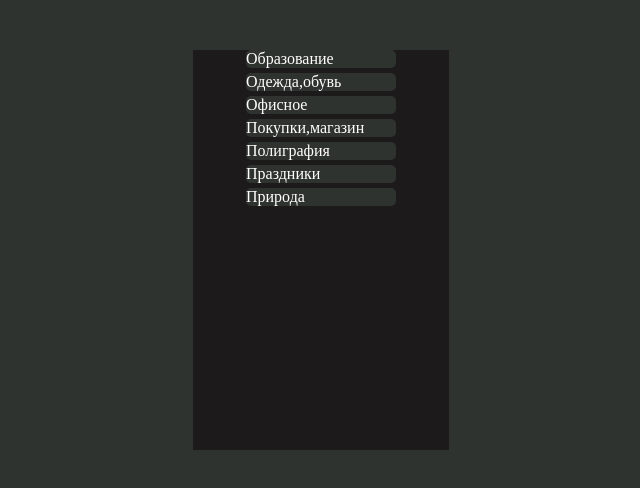
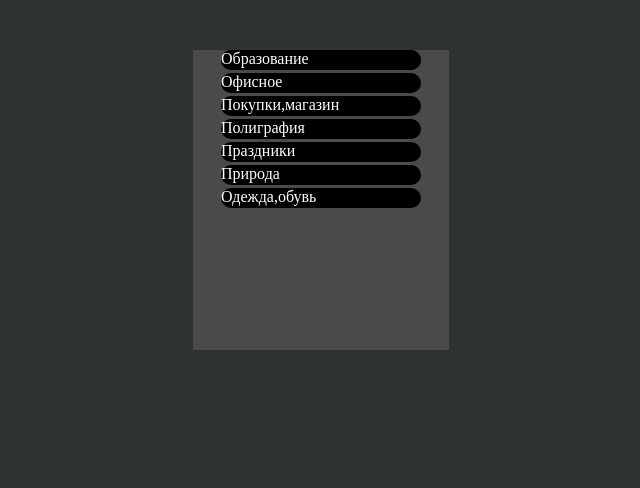
Before and after one commit to Denis809/hover, a plain HTML site: page index.html in a window 1280 px wide. Shown: the whole page, without its empty margins (319-959 px from the left). Drawn offline with Linux system fonts and the light colour scheme.

Commit message:
changes hover

```diff
--- a/css/style.css
+++ b/css/style.css
@@ -3,28 +3,44 @@
     padding: 0;
 }
 body{
-    background-color: #2f3330;
+    background-color:  #2f3330;
+
 }
 .main{
-    width: 20%;
-    height: 400px;
-    background-color: #1c1a1a;
-    margin: 50px auto;
+margin-top: 20px;
+
 }
 .content{
-    margin-top: 10px;
-    margin:  50px auto;
+ width: 20%;
+ height: 300px;
+background-color: #4a4a4a;
+margin: 50px auto;
 }
 .button{
-    border-radius: 5px;
-    width: 150px;
-    width: 150px;
-    background-color: #2f3330;
-    margin: 2px auto;
-    margin-top: 5px;
+
+width: 200px;
+height: 20px;
+background-color: black;
+border-radius: 10px;
+margin: 3px auto;
 
 }
+.button{
+    width: 200px;
+    height: 20px;
+    background-color: black;
+    border-radius: 10px;
+    margin: 3px auto;
+    }
+    .button{
+        width: 200px;
+        height: 20px;
+        background-color: black;
+        border-radius: 10px;
+        margin: 3px auto;
+    }
 
 .button:hover{
-    background-color:#000;
+
+    background-color:#302f2f;
 }
--- a/index.html
+++ b/index.html
@@ -8,13 +8,18 @@
 <body>
     <div class="main">
         <div class="content">
+            <div class="button">
+
             <div class="button"><font color="white">Образование</font></div>
-            <div class="button"><font color="white">Одежда,обувь</font></div>
             <div class="button"><font color="white">Офисное</font></div>
             <div class="button"><font color="white">Покупки,магазин</font></div>
             <div class="button"><font color="white">Полиграфия</font></div>
             <div class="button"><font color="white">Праздники</font></div>
             <div class="button"><font color="white">Природа</font></div>
+            <div class="button"><font color="white">Одежда,обувь</font>
+            </div>
+            </div>
+
         </div>
     </div>
 </body>
```
